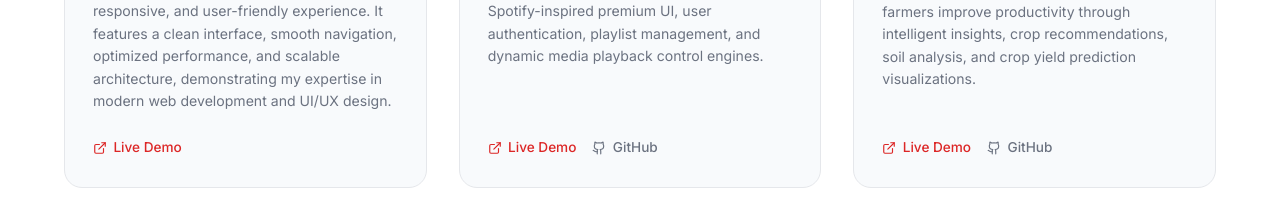
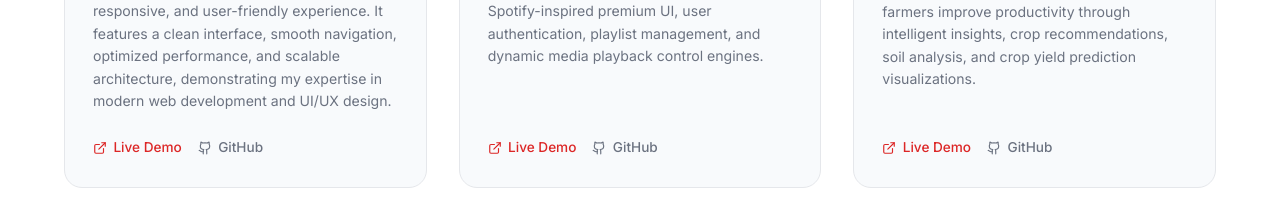
Before and after one commit to suryagokvarpu1-coder/My-Portfolio, a React (Vite) app: page / in a window 1280 px wide. Shown: the part 3180-3399 px from the top of the page. Built offline with nearby package versions, Linux system fonts and the light colour scheme; no server answers.

Commit message:
feat: Add GitHub repository link to Qubic Council project card

```diff
--- a/src/data/portfolioData.js
+++ b/src/data/portfolioData.js
@@ -40,7 +40,7 @@ export const portfolioData = {
       desc: "Qubic Council is a modern web platform designed to deliver a professional, responsive, and user-friendly experience. It features a clean interface, smooth navigation, optimized performance, and scalable architecture, demonstrating my expertise in modern web development and UI/UX design.",
       tags: ["React.js", "JavaScript", "Tailwind CSS", "Firebase", "Vercel"],
       demoUrl: "https://qubic-council.vercel.app",
-      githubUrl: "",
+      githubUrl: "https://github.com/suryagokvarpu1-coder/Qubic-Council",
       featured: true
     },
     {
```
